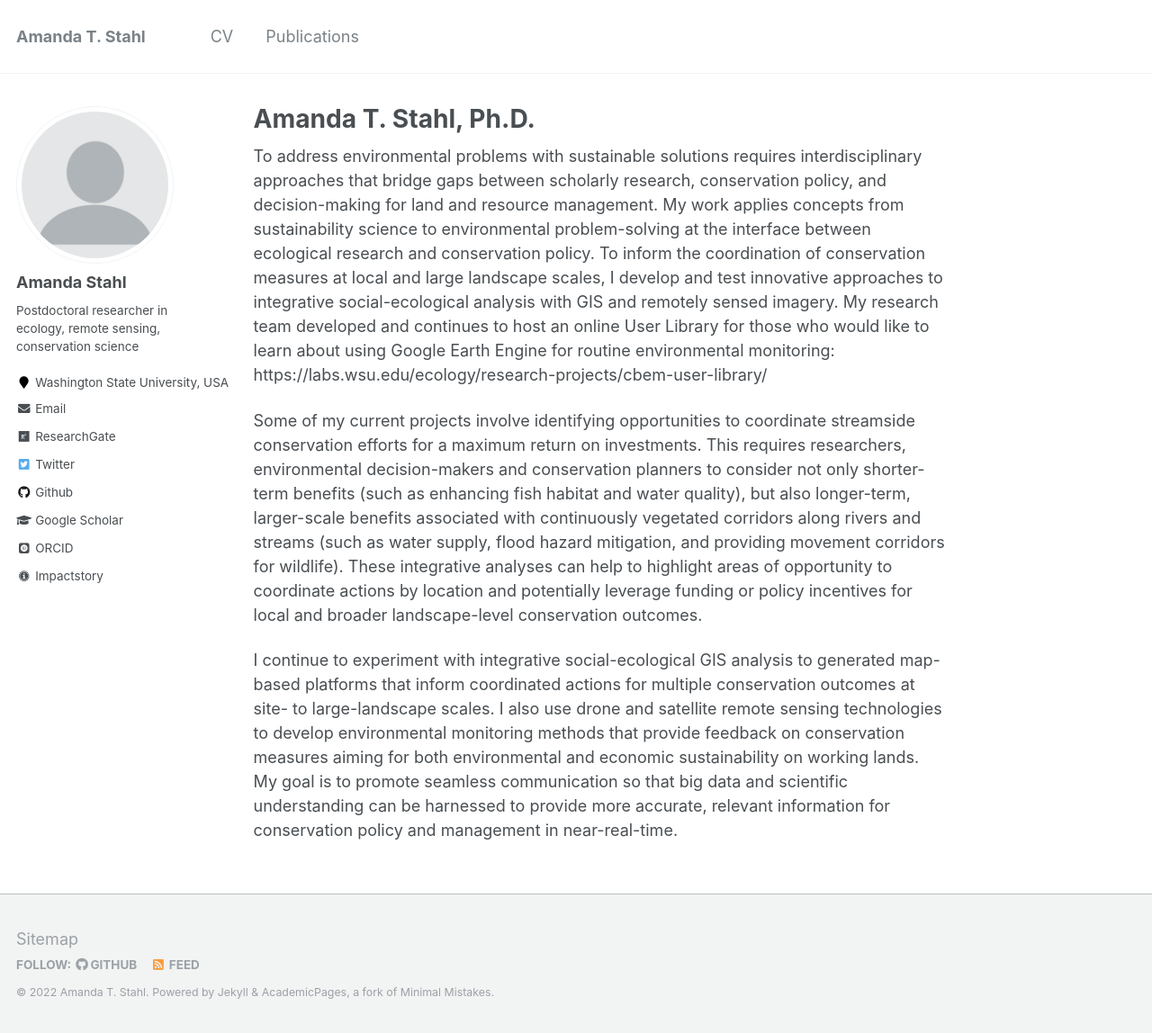
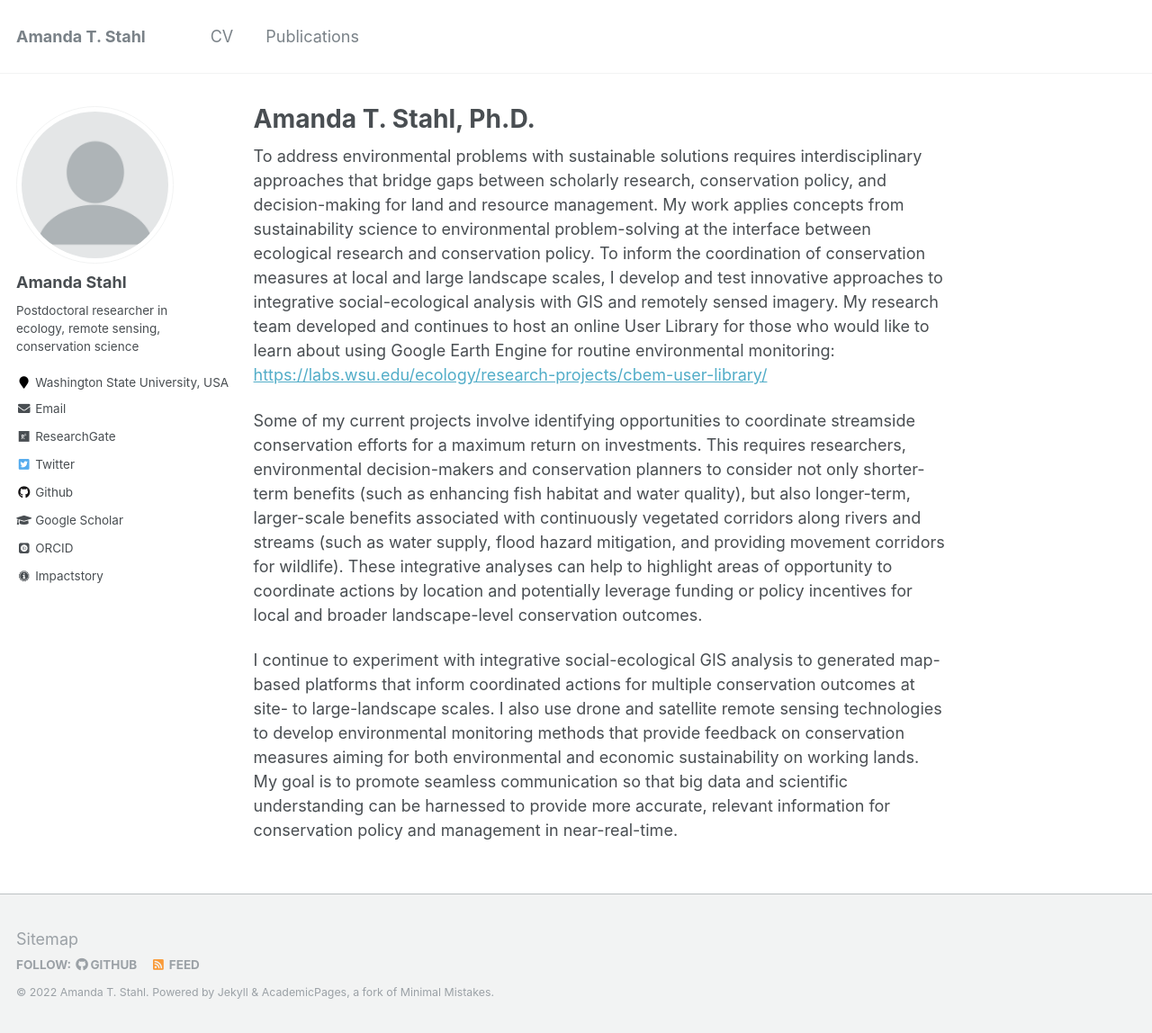
Before and after one commit to ATStahl/ATSpages, a Jekyll site: the page built from _pages/about.md, in a window 1280 px wide and 1148 px high. Shown: the whole window at 90% size. Built offline with Jekyll 4.4.1, drawn with Linux system fonts in a browser that asks for light colours; some web fonts are replaced; part of the change alters nothing that is shown.

```diff
--- a/_pages/about.md
+++ b/_pages/about.md
@@ -8,7 +8,7 @@ redirect_from:
   - /about.html
 ---
 
-To address environmental problems with sustainable solutions requires interdisciplinary approaches that bridge gaps between scholarly research, conservation policy, and decision-making for land and resource management. My work applies concepts from sustainability science to environmental problem-solving at the interface between ecological research and conservation policy. To inform the coordination of conservation measures at local and large landscape scales, I develop and test innovative approaches to integrative social-ecological analysis with GIS and remotely sensed imagery. My research team developed and continues to host an online User Library for those who would like to learn about using Google Earth Engine for routine environmental monitoring: https://labs.wsu.edu/ecology/research-projects/cbem-user-library/
+To address environmental problems with sustainable solutions requires interdisciplinary approaches that bridge gaps between scholarly research, conservation policy, and decision-making for land and resource management. My work applies concepts from sustainability science to environmental problem-solving at the interface between ecological research and conservation policy. To inform the coordination of conservation measures at local and large landscape scales, I develop and test innovative approaches to integrative social-ecological analysis with GIS and remotely sensed imagery. My research team developed and continues to host an online User Library for those who would like to learn about using Google Earth Engine for routine environmental monitoring: <a href="https://labs.wsu.edu/ecology/research-projects/cbem-user-library/">https://labs.wsu.edu/ecology/research-projects/cbem-user-library/</a>
 
 Some of my current projects involve identifying opportunities to coordinate streamside conservation efforts for a maximum return on investments. This requires researchers, environmental decision-makers and conservation planners to consider not only shorter-term benefits (such as enhancing fish habitat and water quality), but also longer-term, larger-scale benefits associated with continuously vegetated corridors along rivers and streams (such as water supply, flood hazard mitigation, and providing movement corridors for wildlife). These integrative analyses can help to highlight areas of opportunity to coordinate actions by location and potentially leverage funding or policy incentives for local and broader landscape-level conservation outcomes.
 
```
Also changed, not shown: 1 other file.
